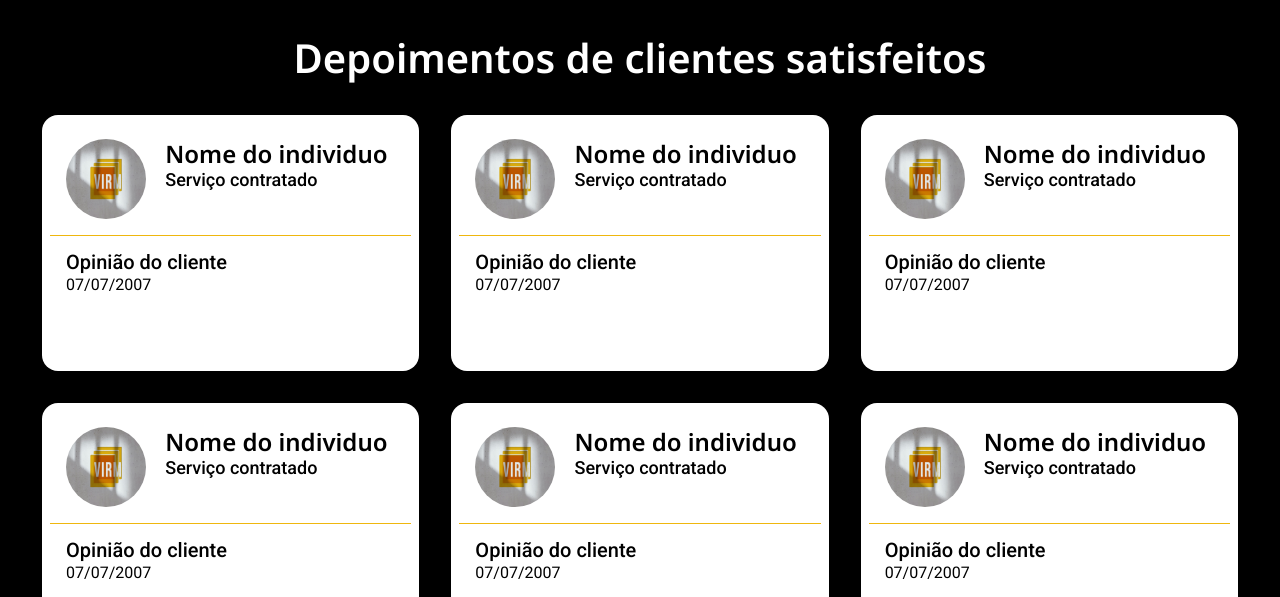
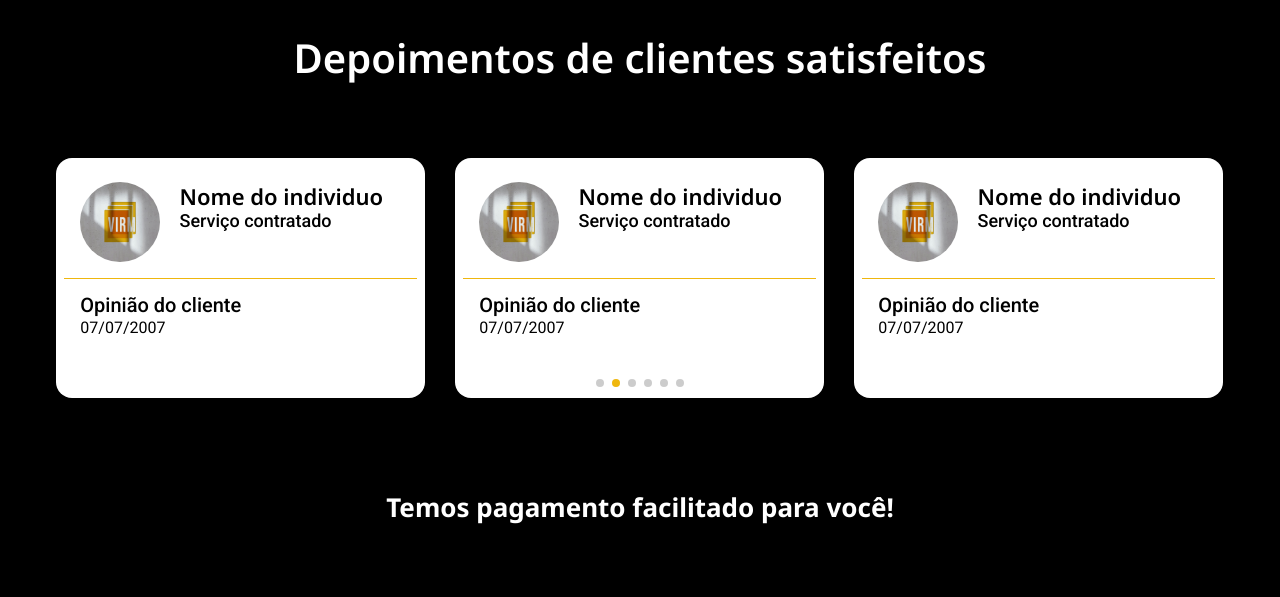
Before and after one commit to GustavoH-Ramos/site_virm, a plain HTML site: page index.html in a window 1280 px wide. Shown: the part 4170-4767 px from the top of the page. Drawn offline with nearby package versions, Linux system fonts and the light colour scheme.

Commit message:
finish_swiper

```diff
--- a/index.html
+++ b/index.html
@@ -212,8 +212,10 @@
 
       <section class="depoimento" id="clientes">
         <h2 class="servicos__titulo">Depoimentos de clientes satisfeitos</h2>
-        <ul class="depoimento__lista">
-          <li class="depoimento__item">
+        <div class="swiper">
+          <div class="swiper-wrapper">
+
+            <div class="swiper-slide">
               <div class="depoimento__header">
                 <img src="./img/test.png" alt="" class="depoimento__img" />
                 <div class="depoimento__informacao">
@@ -225,8 +227,8 @@
                 <p class="depoimento__opiniao">Opinião do cliente</p>
                 <span class="depoimento__data">07/07/2007</span>
               </div>
-          </li>
-          <li class="depoimento__item">
+            </div>
+            <div class="swiper-slide">
               <div class="depoimento__header">
                 <img src="./img/test.png" alt="" class="depoimento__img" />
                 <div class="depoimento__informacao">
@@ -238,8 +240,8 @@
                 <p class="depoimento__opiniao">Opinião do cliente</p>
                 <span class="depoimento__data">07/07/2007</span>
               </div>
-          </li>
-          <li class="depoimento__item">
+            </div>
+            <div class="swiper-slide">
               <div class="depoimento__header">
                 <img src="./img/test.png" alt="" class="depoimento__img" />
                 <div class="depoimento__informacao">
@@ -251,8 +253,8 @@
                 <p class="depoimento__opiniao">Opinião do cliente</p>
                 <span class="depoimento__data">07/07/2007</span>
               </div>
-          </li>
-          <li class="depoimento__item">
+            </div>
+            <div class="swiper-slide">
               <div class="depoimento__header">
                 <img src="./img/test.png" alt="" class="depoimento__img" />
                 <div class="depoimento__informacao">
@@ -264,8 +266,8 @@
                 <p class="depoimento__opiniao">Opinião do cliente</p>
                 <span class="depoimento__data">07/07/2007</span>
               </div>
-          </li>
-          <li class="depoimento__item">
+            </div>
+            <div class="swiper-slide">
               <div class="depoimento__header">
                 <img src="./img/test.png" alt="" class="depoimento__img" />
                 <div class="depoimento__informacao">
@@ -277,8 +279,8 @@
                 <p class="depoimento__opiniao">Opinião do cliente</p>
                 <span class="depoimento__data">07/07/2007</span>
               </div>
-          </li>
-          <li class="depoimento__item">
+            </div>
+            <div class="swiper-slide">
               <div class="depoimento__header">
                 <img src="./img/test.png" alt="" class="depoimento__img" />
                 <div class="depoimento__informacao">
@@ -290,8 +292,10 @@
                 <p class="depoimento__opiniao">Opinião do cliente</p>
                 <span class="depoimento__data">07/07/2007</span>
               </div>
-          </li>
-        </ul>
+            </div>
+          </div>
+          <div class="swiper-pagination"></div>
+        </div>
       </section>
 
       <section class="pagamnetos">
@@ -481,5 +485,47 @@
       ></a>
     </section>
     <script type="text/JavaScript" src="apps/app.js"></script>
+    <script src="https://cdn.jsdelivr.net/npm/swiper@11/swiper-bundle.min.js"></script>
+    <script>
+      var swiper = new Swiper(".swiper", {
+        // Optional parameters
+        loop: true,
+        slidesPerView: 3,
+        breakpoints: {
+     // when window width is >= 320px
+     30: {
+      slidesPerView: 1,
+      spaceBetween: 10
+     },
+     730: {
+      slidesPerView: 2,
+      spaceBetween: 20
+     },
+     // when window width is >= 480px
+     1000: {
+      slidesPerView: 3,
+      spaceBetween: 30
+     },
+     // when window width is >= 640px
+     1440: {
+      slidesPerView: 4,
+      spaceBetween: 40
+     },
+    },
+        speed: 700,
+        spaceBetween: 10,
+        navigation: {
+          nextEl: ".swiper-button-next",
+          prevEl: ".swiper-button-prev",
+        },
+        autoplay: {
+          delay: 3000,
+        },
+        pagination: {
+          el: ".swiper-pagination",
+        },
+      });
+    </script>
+
   </body>
 </html>
--- a/styles.css
+++ b/styles.css
@@ -25,4 +25,5 @@ html {
     --dourado: #efb70e;
     --fonte-principal: "Roboto", sans-serif;
     --fonte-destaque: "Noto Sans", sans-serif;
+    --swiper-pagination-color: var(--dourado);
 }
--- a/styles/depoimento.css
+++ b/styles/depoimento.css
@@ -11,14 +11,28 @@
     justify-content: center;
 }
 
-.depoimento__item{
+.swiper-slide{
     background-color: var(--branco);
     padding: .5em;
     display: flex;
     flex-direction: column;
     border-radius: 16px;
-    width: 30em;
+    width: 100%;
+  box-sizing: border-box;
     height: 15em;
+}
+
+.swiper-pagination-bullet-active{
+    background: non;
+}
+
+.swiper{
+    width: 95%;
+    margin-top: 5em;
+    margin-bottom: 2em;
+    justify-content: center;
+    align-items: center;
+    display: flex;
 }
 
 .depoimento__header{
@@ -85,6 +99,9 @@
     .depoimento__lista {
         margin: 3% 1% 3% 1%;
     }
+    .depoimento__nome{
+        font-size: 22px;
+    }
 
 }
 
@@ -94,6 +111,12 @@
     }
     .depoimento__lista {
         margin: 4em 1% 3% 1%;
+    }
+    .depoimento__nome{
+        font-size: 20px;
+    }
+    .swiper{
+        margin-top: 3em;
     }
 }
 
```
Lines whose indentation alone changed are shown as unchanged.
